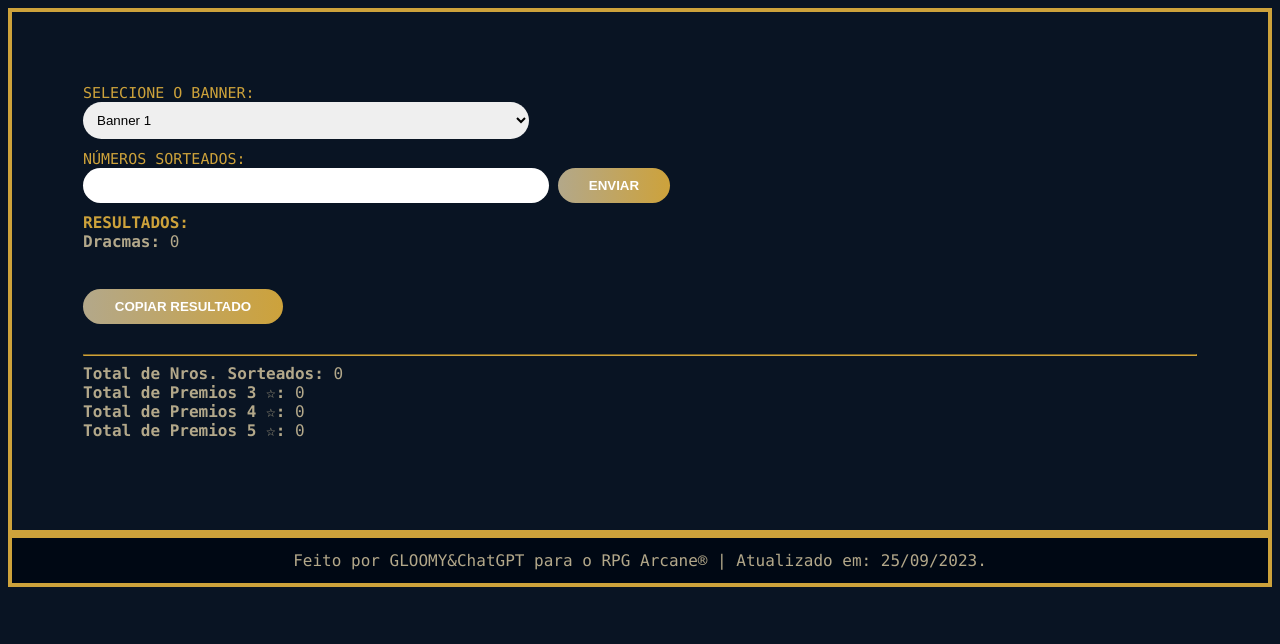
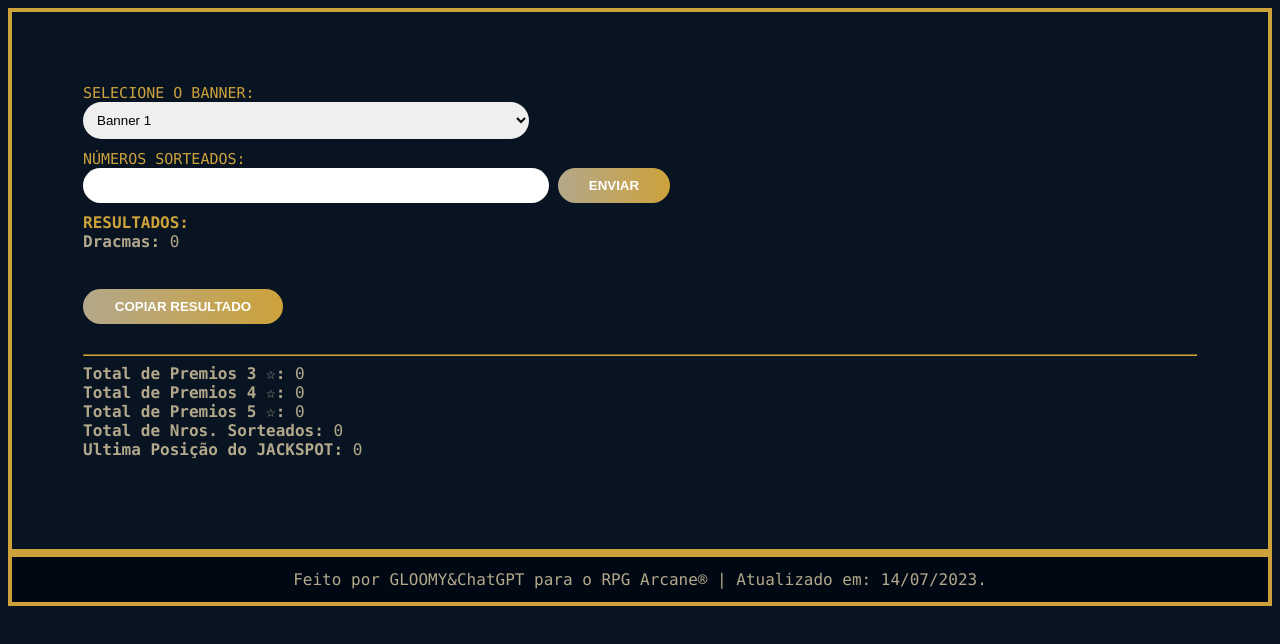
Before and after one commit to gloomy-rose/verifyGacha, a plain HTML site: page index.html in a window 1280 px wide. Drawn offline with Linux system fonts and the light colour scheme.

Commit message:
Update index.html
Verificação de ultima posição do Jackspot

```diff
--- a/index.html
+++ b/index.html
@@ -39,14 +39,15 @@
     <button class="copiarResultado" onclick="copiarResultado()">Copiar Resultado</button>
     <hr>
 
-    <b>Total de Nros. Sorteados:</b> <span id="quantidadeNumeros">0</span> <br>
     <b>Total de Premios 3 ☆:</b> <span id="quantidadeTresEstrelas">0</span><br>
     <b>Total de Premios 4 ☆:</b> <span id="quantidadeQuatroEstrelas">0</span><br>
-    <b>Total de Premios 5 ☆:</b> <span id="quantidadeJackspot">0</span><br><br>
+    <b>Total de Premios 5 ☆:</b> <span id="quantidadeJackspot">0</span><br>
+    <b>Total de Nros. Sorteados:</b> <span id="quantidadeNumeros">0</span> <br>
+    <b>Ultima Posição do <B>JACKSPOT</B>:</b> <span id="ultimaOcorrenciaJackspot">0</span><br><br>
 
 
   </div>
-  <div class="rodape"> Feito por GLOOMY&ChatGPT para o RPG Arcane® | Atualizado em: 25/09/2023.</div>
+  <div class="rodape"> Feito por GLOOMY&ChatGPT para o RPG Arcane® | Atualizado em: 14/07/2023.</div>
 
 
 </body>
```
